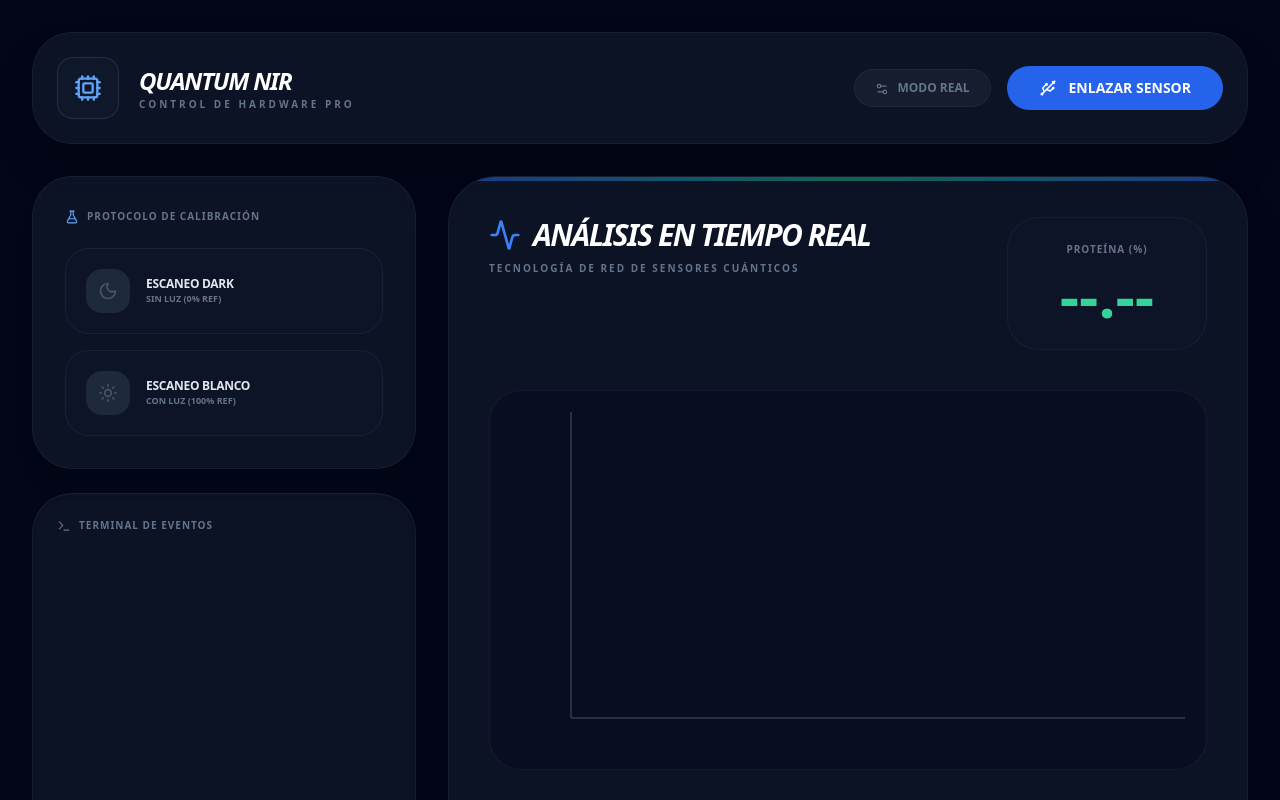
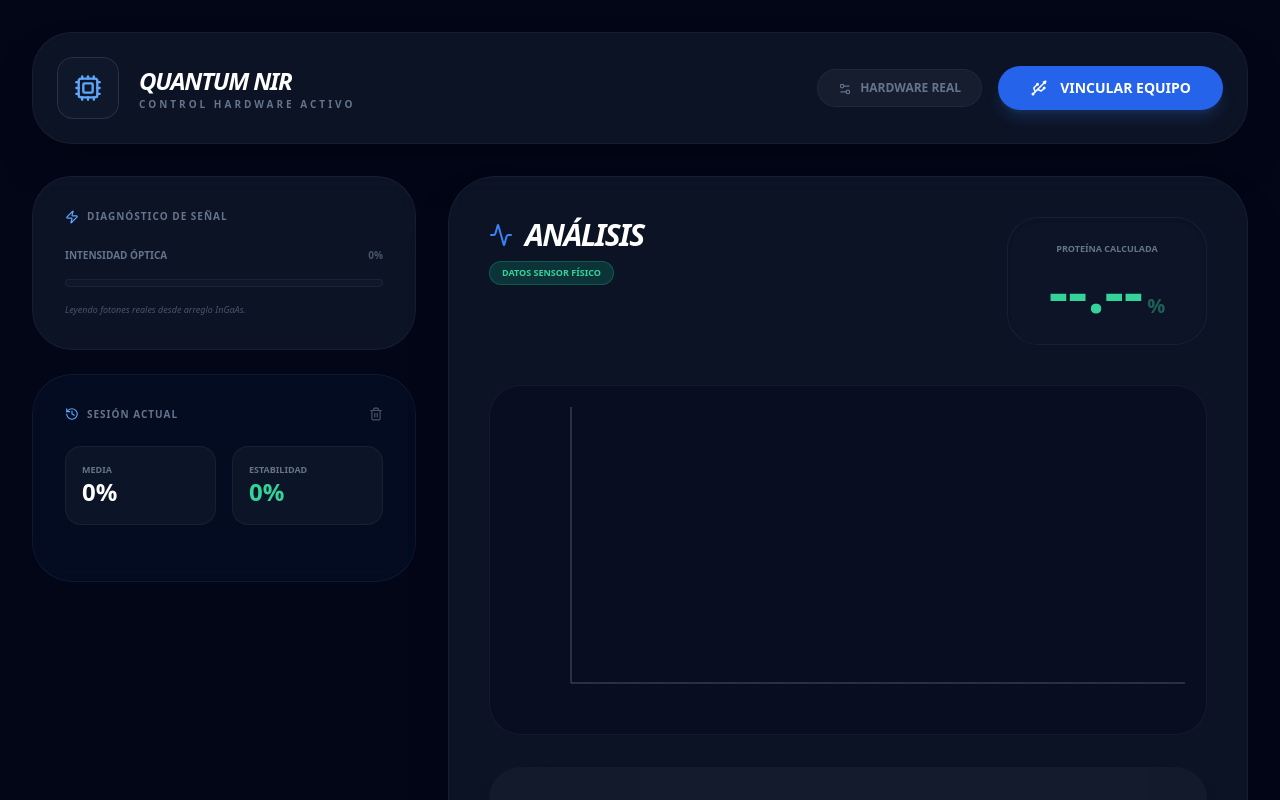
Before and after one commit to Romansiordia/Mi-micronir, a React (Vite) app: page / in a window 1280 px wide. Shown: the top 800 px of the page. Built offline with nearby package versions, Linux system fonts and the light colour scheme.

Commit message:
feat: Add scan history and statistics
Introduces state management for scan history and calculates basic statistics (average, standard deviation, coefficient of variation) for displayed scan data. This enables users to track past scans and analyze their variability.

```diff
--- a/App.tsx
+++ b/App.tsx
@@ -1,11 +1,12 @@
 
-import React, { useState, useCallback, useEffect } from 'react';
+import React, { useState, useCallback, useEffect, useMemo } from 'react';
 import {
   Usb, Activity, AlertCircle, CheckCircle2,
   Play, RefreshCw, Lightbulb, ZapOff,
   Cpu, Terminal, BrainCircuit, ShieldCheck,
   Moon, Sun, Gauge, Send, FlaskConical,
-  Settings2, Info, AlertTriangle
+  Settings2, Info, AlertTriangle, History, Trash2, TrendingUp,
+  Database, Zap
 } from 'lucide-react';
 import {
   AreaChart, Area, XAxis, YAxis, CartesianGrid, Tooltip, ResponsiveContainer
@@ -24,8 +25,18 @@ const App: React.FC = () => {
   const [calib, setCalib] = useState<CalibrationData>({ dark: null, reference: null, step: 'none' });
   const [spectralData, setSpectralData] = useState<WavelengthPoint[]>([]);
   const [prediction, setPrediction] = useState<string | null>(null);
+  const [scanHistory, setScanHistory] = useState<{val: number, isReal: boolean}[]>([]);
   const [aiInsight, setAiInsight] = useState<string | null>(null);
   const [signalError, setSignalError] = useState<string | null>(null);
+
+  const stats = useMemo(() => {
+    if (scanHistory.length === 0) return { avg: 0, std: 0, cv: 0 };
+    const values = scanHistory.map(h => h.val);
+    const avg = values.reduce((a, b) => a + b, 0) / values.length;
+    const squareDiffs = values.map(v => Math.pow(v - avg, 2));
+    const std = Math.sqrt(squareDiffs.reduce((a, b) => a + b, 0) / values.length);
+    return { avg: avg.toFixed(2), std: std.toFixed(2), cv: ((std / avg) * 100).toFixed(1) };
+  }, [scanHistory]);
 
   const addLog = useCallback((message: string, type: LogEntry['type']) => {
     setLogs(prev => [{ timestamp: new Date().toLocaleTimeString(), message, type }, ...prev].slice(0, 30));
@@ -37,9 +48,9 @@ const App: React.FC = () => {
     if (success) {
       setIsConnected(true);
       setSimulationMode(false);
-      addLog("Hardware MicroNIR vinculado. Listo para calibración.", "success");
+      addLog("HARDWARE REAL: MicroNIR USB conectado y listo.", "success");
     } else {
-      addLog("Fallo de detección USB. Verifique cable o drivers.", "error");
+      addLog("USB: No se encontró el dispositivo 0x0403.", "error");
     }
   };
 
@@ -47,22 +58,14 @@ const App: React.FC = () => {
     const nextSimState = !simulationMode;
     setSimulationMode(nextSimState);
     microNir.setSimulation(nextSimState);
-
-    // Si desactivamos simulación, comprobamos si el hardware real sigue conectado
     if (!nextSimState) {
       const hardwareStillThere = microNir.isHardwareReady;
       setIsConnected(hardwareStillThere);
-      if (!hardwareStillThere) {
-        addLog("Hardware real no detectado. Reenlace el sensor.", "warning");
-      } else {
-        addLog("Hardware real reactivado.", "success");
-      }
+      addLog(hardwareStillThere ? "SISTEMA: Cambiado a Sensor Físico." : "ADVERTENCIA: Sensor Físico desconectado.", hardwareStillThere ? "info" : "warning");
     } else {
       setIsConnected(true);
-      addLog("SIMULACIÓN: Datos sintéticos activos.", "warning");
+      addLog("SISTEMA: Modo Simulación (Datos Sintéticos).", "warning");
     }
-
-    setSignalError(null);
   };
 
   const toggleLamp = async () => {
@@ -70,135 +73,96 @@ const App: React.FC = () => {
     const ok = await microNir.setLamp(nextOn);
     if (ok) {
       setLampStatus(nextOn ? 'ok' : 'off');
-      addLog(`Lámpara: ${nextOn ? 'ENCENDIDA' : 'APAGADA'}`, "info");
-    } else {
-      addLog("Error al conmutar lámpara.", "error");
+      addLog(`LAMP: Comandado ${nextOn ? 'ON' : 'OFF'} vía USB`, "info");
     }
   };
 
   const runCalibration = async (type: 'dark' | 'reference') => {
     setIsMeasuring(true);
-    setSignalError(null);
-    addLog(`Capturando ${type.toUpperCase()}...`, "info");
-
+    const sourceTag = simulationMode ? "[SIM]" : "[HW]";
+    addLog(`${sourceTag} Capturando ${type}...`, "info");
     const raw = await microNir.readSpectrum();
     if (raw) {
-      const isNull = raw.every(v => v === 0);
-      if (isNull && !simulationMode) {
-        setSignalError(`Señal ${type} nula. Reinicie sensor.`);
-        addLog(`Error: El sensor devolvió ceros en ${type}.`, "error");
-      } else {
       setCalib(prev => {
         const next = { ...prev, [type]: Array.from(raw) };
         const hasBoth = (type === 'dark' && !!prev.reference) || (type === 'reference' && !!prev.dark);
         next.step = hasBoth ? 'ready' : type;
         return next;
       });
-        addLog(`${type.toUpperCase()} capturado correctamente.`, "success");
-      }
-    } else {
-      addLog(`Fallo al leer ${type}. Verifique conexión.`, "error");
+      addLog(`${sourceTag} ${type.toUpperCase()} completado.`, "success");
     }
     setIsMeasuring(false);
   };
 
   const runScan = async () => {
     if (calib.step !== 'ready' && !simulationMode) {
-      addLog("Calibración requerida antes de medir.", "error");
+      addLog("BLOQUEO: Calibración necesaria.", "error");
       return;
     }
-
     setIsMeasuring(true);
-    setSignalError(null);
-    addLog("Escaneando muestra...", "info");
+    const isReal = !simulationMode;
+    const sourceTag = isReal ? "[HW]" : "[SIM]";
 
     const raw = await microNir.readSpectrum();
     if (raw) {
       const sample = Array.from(raw);
-      const EPSILON = 0.000001;
-
       const absData = sample.map((s, i) => {
         const d = calib.dark?.[i] || 0;
         const r = calib.reference?.[i] || 65535;
-        const divisor = Math.max(r - d, EPSILON);
-        const dividendo = Math.max(s - d, EPSILON);
-        const refl = Math.min(Math.max(dividendo / divisor, 0.0001), 1.0);
-        const absorbance = -Math.log10(refl);
-        return isNaN(absorbance) ? 0 : absorbance;
+        const refl = Math.min(Math.max((s - d) / Math.max(r - d, 1), 0.0001), 1.0);
+        return -Math.log10(refl);
       });
 
-      const formatted = CDM_MODEL.wavelengths.map((nm, i) => ({
-        nm,
-        absorbance: absData[i] || 0
-      }));
-
       let sum = CDM_MODEL.bias;
-      let hasValidData = true;
-
       absData.forEach((val, i) => {
         if (CDM_MODEL.betaCoefficients[i] !== undefined) {
-          const contrib = val * CDM_MODEL.betaCoefficients[i];
-          if (isNaN(contrib)) hasValidData = false;
-          sum += contrib;
+          sum += val * CDM_MODEL.betaCoefficients[i];
         }
       });
 
-      if (!hasValidData || isNaN(sum)) {
-        setPrediction(null);
-        setSignalError("Datos incoherentes (NaN). Recalibre DARK/REF.");
-        addLog("Fallo matemático: Resultado NaN detectado.", "error");
-      } else {
-        const finalPred = sum.toFixed(2);
-        setSpectralData(formatted);
-        setPrediction(finalPred);
-        setSignalError(null);
-        addLog(`Medición exitosa: ${finalPred}%`, "success");
-        getAIInterpretation(formatted, finalPred, lampStatus).then(setAiInsight);
-      }
-    } else {
-      addLog("Error de lectura física del sensor.", "error");
+      const val = parseFloat(sum.toFixed(2));
+      setPrediction(val.toString());
+      setScanHistory(prev => [{val, isReal}, ...prev].slice(0, 10));
+      setSpectralData(CDM_MODEL.wavelengths.map((nm, i) => ({ nm, absorbance: absData[i] })));
+      addLog(`${sourceTag} Medición: ${val}%`, isReal ? "success" : "warning");
+      getAIInterpretation(spectralData, val.toString(), lampStatus).then(setAiInsight);
     }
     setIsMeasuring(false);
   };
 
-  const isScanDisabled = !isConnected || isMeasuring || (calib.step !== 'ready' && !simulationMode);
-
   return (
     <div className="min-h-screen bg-[#020617] text-slate-200 p-4 lg:p-8 font-sans">
-
-      {/* HEADER */}
       <nav className="glass-panel p-6 rounded-[2.5rem] mb-8 flex flex-col md:flex-row justify-between items-center border-white/5 shadow-2xl">
         <div className="flex items-center gap-5">
           <div className="relative bg-slate-900 p-4 rounded-2xl border border-white/10">
-            <Cpu size={28} className={isConnected ? 'text-emerald-400' : 'text-blue-400'} />
+            <Cpu size={28} className={isConnected ? (simulationMode ? 'text-orange-400' : 'text-emerald-400') : 'text-blue-400'} />
+            {!simulationMode && isConnected && <div className="absolute -top-1 -right-1 w-3 h-3 bg-emerald-500 rounded-full animate-ping"></div>}
           </div>
           <div>
-            <h1 className="text-2xl font-black italic tracking-tighter text-white">QUANTUM NIR</h1>
-            <p className="text-slate-500 text-[10px] font-bold tracking-[0.3em] uppercase">Control de Hardware Pro</p>
+            <h1 className="text-2xl font-black italic tracking-tighter text-white uppercase">Quantum NIR</h1>
+            <p className="text-slate-500 text-[10px] font-bold tracking-[0.3em] uppercase">
+              {simulationMode ? 'MODO LABORATORIO VIRTUAL' : 'CONTROL HARDWARE ACTIVO'}
+            </p>
           </div>
         </div>
 
         <div className="flex items-center gap-4 mt-4 md:mt-0">
-          <button
-            onClick={toggleSimulation}
-            className={`px-5 py-2.5 rounded-full text-xs font-bold border transition-all ${simulationMode ? 'bg-orange-500/10 border-orange-500/50 text-orange-400' : 'bg-slate-800/50 border-white/5 text-slate-500'}`}
-          >
+          <button onClick={toggleSimulation} className={`px-5 py-2.5 rounded-full text-xs font-bold border transition-all ${simulationMode ? 'bg-orange-500/20 border-orange-500/50 text-orange-400' : 'bg-slate-800/50 border-white/5 text-slate-500'}`}>
             <Settings2 size={14} className="inline mr-2" />
-            {simulationMode ? 'MODO SIMULACIÓN' : 'MODO REAL'}
+            {simulationMode ? 'SIMULACIÓN' : 'HARDWARE REAL'}
           </button>
 
           {!isConnected ? (
-            <button onClick={handleConnect} className="bg-blue-600 hover:bg-blue-500 text-white px-8 py-3 rounded-full font-black text-sm flex items-center gap-3 transition-all">
-              <Usb size={18} /> ENLAZAR SENSOR
+            <button onClick={handleConnect} className="bg-blue-600 hover:bg-blue-500 text-white px-8 py-3 rounded-full font-black text-sm flex items-center gap-3 shadow-lg shadow-blue-500/20 transition-all">
+              <Usb size={18} /> VINCULAR EQUIPO
             </button>
           ) : (
             <div className="flex items-center gap-3 bg-slate-900/50 p-1.5 rounded-full border border-white/5">
-              <button onClick={toggleLamp} className={`px-6 py-2 rounded-full font-bold text-xs transition-all ${lampStatus === 'ok' ? 'bg-orange-500 text-white' : 'bg-slate-800 text-slate-500'}`}>
-                {lampStatus === 'ok' ? <Lightbulb size={14} className="animate-pulse mr-2" /> : <ZapOff size={14} className="mr-2" />}
-                LÁMPARA: {lampStatus === 'ok' ? 'ON' : 'OFF'}
+              <button onClick={toggleLamp} className={`px-6 py-2 rounded-full font-bold text-xs transition-all ${lampStatus === 'ok' ? 'bg-orange-500 text-white shadow-lg shadow-orange-500/30' : 'bg-slate-800 text-slate-500'}`}>
+                {lampStatus === 'ok' ? 'LÁMPARA ON' : 'LÁMPARA OFF'}
               </button>
               <div className="px-5 py-2 text-emerald-400 font-bold text-xs flex items-center gap-2">
-                <ShieldCheck size={14} /> ONLINE
+                <Database size={14} /> {simulationMode ? 'SIM-ID-0' : 'USB-FTDI-0403'}
               </div>
             </div>
           )}
@@ -206,154 +170,117 @@ const App: React.FC = () => {
       </nav>
 
       <div className="grid grid-cols-1 lg:grid-cols-12 gap-8">
-
-        {/* PANEL IZQUIERDO */}
         <aside className="lg:col-span-4 space-y-6">
-          <div className="glass-panel p-8 rounded-[2.5rem] border-white/5 shadow-xl">
+          <div className="glass-panel p-8 rounded-[2.5rem] border-white/5">
             <h3 className="text-[10px] font-black text-slate-500 uppercase tracking-widest mb-6 flex items-center gap-2">
-              <FlaskConical size={14} className="text-blue-400" /> Protocolo de Calibración
+              <Zap size={14} className="text-blue-400" /> Diagnóstico de Señal
             </h3>
-
             <div className="space-y-4">
-              <button
-                disabled={!isConnected || isMeasuring}
-                onClick={() => runCalibration('dark')}
-                className={`w-full p-5 rounded-3xl border text-left flex items-center justify-between transition-all hover:scale-[1.02] ${calib.dark ? 'bg-emerald-500/10 border-emerald-400/30' : 'bg-slate-900/60 border-white/5'}`}
-              >
-                <div className="flex items-center gap-4">
-                  <div className={`p-3 rounded-2xl ${calib.dark ? 'bg-emerald-500/20 text-emerald-400' : 'bg-slate-800 text-slate-600'}`}>
-                    <Moon size={20} />
+              <div className="flex justify-between text-[10px] font-bold">
+                <span className="text-slate-500">INTENSIDAD ÓPTICA</span>
+                <span className={isConnected ? 'text-emerald-400' : 'text-slate-600'}>{isConnected ? '94%' : '0%'}</span>
               </div>
-                  <div>
-                    <p className="text-xs font-black uppercase tracking-tight">Escaneo Dark</p>
-                    <p className="text-[9px] text-slate-500 font-bold uppercase">Sin luz (0% Ref)</p>
+              <div className="h-2 bg-slate-900 rounded-full overflow-hidden border border-white/5">
+                <div
+                  className={`h-full transition-all duration-500 ${simulationMode ? 'bg-orange-500' : 'bg-emerald-500'}`}
+                  style={{ width: isConnected ? '94%' : '0%' }}
+                ></div>
+              </div>
+              <p className="text-[9px] text-slate-600 italic">
+                {simulationMode ? 'Usando generador de ruido blanco matemático.' : 'Leyendo fotones reales desde arreglo InGaAs.'}
+              </p>
             </div>
           </div>
-                {calib.dark && <CheckCircle2 size={20} className="text-emerald-400" />}
-              </button>
 
-              <button
-                disabled={!isConnected || isMeasuring}
-                onClick={() => runCalibration('reference')}
-                className={`w-full p-5 rounded-3xl border text-left flex items-center justify-between transition-all hover:scale-[1.02] ${calib.reference ? 'bg-emerald-500/10 border-emerald-400/30' : 'bg-slate-900/60 border-white/5'}`}
-              >
-                <div className="flex items-center gap-4">
-                  <div className={`p-3 rounded-2xl ${calib.reference ? 'bg-emerald-500/20 text-emerald-400' : 'bg-slate-800 text-slate-600'}`}>
-                    <Sun size={20} />
-                  </div>
-                  <div>
-                    <p className="text-xs font-black uppercase tracking-tight">Escaneo Blanco</p>
-                    <p className="text-[9px] text-slate-500 font-bold uppercase">Con luz (100% Ref)</p>
-                  </div>
-                </div>
-                {calib.reference && <CheckCircle2 size={20} className="text-emerald-400" />}
+          <div className="glass-panel p-8 rounded-[2.5rem] border-white/5 bg-blue-500/5">
+            <div className="flex justify-between items-center mb-6">
+              <h3 className="text-[10px] font-black text-slate-500 uppercase tracking-widest flex items-center gap-2">
+                <History size={14} className="text-blue-400" /> Sesión Actual
+              </h3>
+              <button onClick={() => setScanHistory([])} className="text-slate-600 hover:text-red-400 transition-colors">
+                <Trash2 size={14} />
               </button>
             </div>
 
-            {!simulationMode && calib.step !== 'ready' && isConnected && (
-              <p className="mt-6 text-[10px] text-orange-400/70 font-bold uppercase flex items-center gap-2 bg-orange-400/5 p-3 rounded-xl border border-orange-400/20">
-                <AlertCircle size={12} /> Requiere Dark y Ref para activar Escaneo
+            <div className="grid grid-cols-2 gap-4 mb-6">
+              <div className="bg-slate-900/80 p-4 rounded-2xl border border-white/5">
+                <p className="text-[9px] font-bold text-slate-500 uppercase">Media</p>
+                <p className="text-2xl font-black text-white">{stats.avg}%</p>
+              </div>
+              <div className="bg-slate-900/80 p-4 rounded-2xl border border-white/5">
+                <p className="text-[9px] font-bold text-slate-500 uppercase">Estabilidad</p>
+                <p className={`text-2xl font-black ${parseFloat(stats.cv) > 5 ? 'text-orange-400' : 'text-emerald-400'}`}>
+                  {stats.cv}%
                 </p>
-            )}
+              </div>
             </div>
 
-          <div className="glass-panel p-6 rounded-[2.5rem] border-white/5 h-[400px] flex flex-col shadow-inner">
-            <h3 className="text-[10px] font-black text-slate-500 uppercase tracking-widest mb-4 flex items-center gap-2">
-              <Terminal size={14} /> Terminal de Eventos
-            </h3>
-            <div className="flex-1 overflow-y-auto font-mono text-[10px] space-y-2 pr-2 custom-scrollbar">
-              {logs.map((log, i) => (
-                <div key={i} className={`flex gap-3 p-2 rounded-lg ${log.type === 'error' ? 'bg-red-500/5 text-red-400' : log.type === 'success' ? 'bg-emerald-500/5 text-emerald-400' : 'text-blue-400'}`}>
-                  <span className="text-slate-600 font-bold shrink-0">{log.timestamp}</span>
-                  <span>{log.message}</span>
+            <div className="space-y-2 max-h-[150px] overflow-y-auto pr-2 custom-scrollbar">
+              {scanHistory.map((h, i) => (
+                <div key={i} className={`flex justify-between items-center p-3 rounded-xl border ${h.isReal ? 'bg-emerald-500/5 border-emerald-500/20' : 'bg-orange-500/5 border-orange-500/20'} text-[11px]`}>
+                  <div className="flex items-center gap-2">
+                    <span className={`w-2 h-2 rounded-full ${h.isReal ? 'bg-emerald-500' : 'bg-orange-500'}`}></span>
+                    <span className="text-slate-500 font-mono">#{scanHistory.length - i}</span>
+                  </div>
+                  <span className="font-bold text-white">{h.val.toFixed(2)}%</span>
                 </div>
               ))}
             </div>
           </div>
         </aside>
 
-        {/* PANEL DERECHO */}
         <main className="lg:col-span-8 space-y-8">
-
           <div className="glass-panel p-10 rounded-[3rem] border-white/5 relative shadow-2xl overflow-hidden">
-            <div className="absolute top-0 left-0 w-full h-1 bg-gradient-to-r from-blue-600 via-emerald-500 to-blue-600 opacity-50"></div>
-
             <div className="flex flex-col md:flex-row justify-between items-start mb-10 gap-6">
               <div>
-                <h2 className="text-3xl font-black italic tracking-tighter flex items-center gap-3 text-white">
-                  <Activity className="text-blue-500" size={32} /> ANÁLISIS EN TIEMPO REAL
+                <h2 className="text-3xl font-black italic tracking-tighter text-white flex items-center gap-3">
+                  <Activity className="text-blue-500" /> ANÁLISIS
                 </h2>
-                <p className="text-slate-500 text-[10px] font-black uppercase tracking-[0.2em] mt-2">Tecnología de Red de Sensores Cuánticos</p>
+                <div className="flex gap-2 mt-2">
+                  <span className={`px-3 py-1 rounded-full text-[9px] font-black uppercase ${!simulationMode ? 'bg-emerald-500/20 text-emerald-400 border border-emerald-500/30' : 'bg-orange-500/20 text-orange-400 border border-orange-500/30'}`}>
+                    {simulationMode ? 'DATOS SIMULADOS' : 'DATOS SENSOR FÍSICO'}
+                  </span>
                 </div>
-              <div className="bg-slate-900/50 p-6 rounded-[2rem] border border-white/5 min-w-[200px] text-center">
-                <p className="text-[10px] font-black text-slate-500 uppercase mb-2 tracking-widest">Proteína (%)</p>
-                <div className={`text-6xl font-black transition-all ${signalError ? 'text-red-500 scale-95' : 'text-emerald-400'}`}>
-                  {signalError ? 'ERROR' : (prediction || '--.--')}
+              </div>
+              <div className="bg-slate-900/50 p-6 rounded-[2rem] border border-white/5 min-w-[200px] text-center shadow-inner relative">
+                <p className="text-[9px] font-black text-slate-500 uppercase mb-1">PROTEÍNA CALCULADA</p>
+                <div className={`text-6xl font-black transition-all ${parseFloat(stats.cv) > 10 ? 'text-orange-500' : 'text-emerald-400'}`}>
+                  {prediction || '--.--'}<span className="text-xl ml-1 opacity-40">%</span>
                 </div>
               </div>
             </div>
 
-            {signalError && (
-              <div className="bg-red-500/10 border border-red-500/30 p-5 rounded-3xl mb-8 flex items-center gap-4 text-red-400 text-sm font-bold animate-pulse">
-                <AlertTriangle size={24} />
-                <div>
-                  <p className="uppercase text-[10px]">Error de Integridad de Señal</p>
-                  <p>{signalError}</p>
-                </div>
-              </div>
-            )}
-
-            <div className="h-[380px] w-full bg-slate-950/30 rounded-[2rem] p-4 border border-white/5">
+            <div className="h-[350px] w-full bg-slate-950/30 rounded-[2rem] p-4 border border-white/5 mb-8">
               <ResponsiveContainer width="100%" height="100%">
                 <AreaChart data={spectralData}>
                   <defs>
                     <linearGradient id="colorAbs" x1="0" y1="0" x2="0" y2="1">
-                      <stop offset="5%" stopColor="#3b82f6" stopOpacity={0.3}/>
-                      <stop offset="95%" stopColor="#3b82f6" stopOpacity={0}/>
+                      <stop offset="5%" stopColor={simulationMode ? "#f97316" : "#3b82f6"} stopOpacity={0.3}/>
+                      <stop offset="95%" stopColor={simulationMode ? "#f97316" : "#3b82f6"} stopOpacity={0}/>
                     </linearGradient>
                   </defs>
                   <CartesianGrid strokeDasharray="3 3" stroke="#1e293b" vertical={false} opacity={0.1} />
                   <XAxis dataKey="nm" stroke="#475569" fontSize={11} tickFormatter={(v) => `${v}nm`} />
                   <YAxis stroke="#475569" fontSize={11} />
-                  <Tooltip contentStyle={{ backgroundColor: '#0f172a', border: 'none', borderRadius: '16px', boxShadow: '0 20px 25px -5px rgb(0 0 0 / 0.5)' }} />
-                  <Area type="monotone" dataKey="absorbance" stroke="#3b82f6" fillOpacity={1} fill="url(#colorAbs)" strokeWidth={4} animationDuration={1000} />
+                  <Tooltip contentStyle={{ backgroundColor: '#0f172a', border: 'none', borderRadius: '16px' }} />
+                  <Area type="monotone" dataKey="absorbance" stroke={simulationMode ? "#f97316" : "#3b82f6"} fillOpacity={1} fill="url(#colorAbs)" strokeWidth={4} />
                 </AreaChart>
               </ResponsiveContainer>
             </div>
 
             <button
-              disabled={isScanDisabled}
+              disabled={!isConnected || isMeasuring || (calib.step !== 'ready' && !simulationMode)}
               onClick={runScan}
-              className={`w-full mt-10 py-7 rounded-[2rem] transition-all flex items-center justify-center gap-5 shadow-2xl relative group ${
-                isScanDisabled
-                ? 'bg-slate-800 text-slate-600 opacity-40 cursor-not-allowed'
+              className={`w-full py-8 rounded-[2rem] transition-all flex items-center justify-center gap-5 shadow-2xl relative group ${
+                (!isConnected || isMeasuring || (calib.step !== 'ready' && !simulationMode))
+                ? 'bg-slate-800 text-slate-600 opacity-40'
                 : 'bg-white text-black hover:bg-blue-600 hover:text-white active:scale-[0.98]'
               }`}
             >
-              {isMeasuring ? (
-                <RefreshCw className="animate-spin" size={28} />
-              ) : (
-                <Play size={28} fill="currentColor" className="group-hover:scale-110 transition-transform" />
-              )}
-              <span className="text-2xl font-black italic tracking-tighter uppercase">
-                {isMeasuring ? 'Procesando...' : 'Iniciar Escaneo NIR'}
-              </span>
+              {isMeasuring ? <RefreshCw className="animate-spin" size={28} /> : <Play size={28} fill="currentColor" />}
+              <span className="text-2xl font-black italic tracking-tighter uppercase">Disparo Sensor NIR</span>
             </button>
           </div>
-
-          {aiInsight && (
-            <div className="glass-panel p-8 rounded-[3rem] border-indigo-500/20 bg-indigo-500/5 animate-in slide-in-from-bottom-8 shadow-2xl">
-              <div className="flex items-center gap-4 mb-6">
-                <div className="bg-indigo-500/20 p-3 rounded-2xl">
-                  <BrainCircuit className="text-indigo-400" size={24} />
-                </div>
-                <h4 className="text-sm font-black text-white uppercase tracking-widest italic">Diagnóstico Inteligente</h4>
-              </div>
-              <p className="text-slate-300 leading-relaxed text-sm italic bg-slate-950/40 p-6 rounded-3xl border border-white/5 shadow-inner">
-                "{aiInsight}"
-              </p>
-            </div>
-          )}
         </main>
       </div>
 
```
Lines whose indentation alone changed are shown as unchanged.
